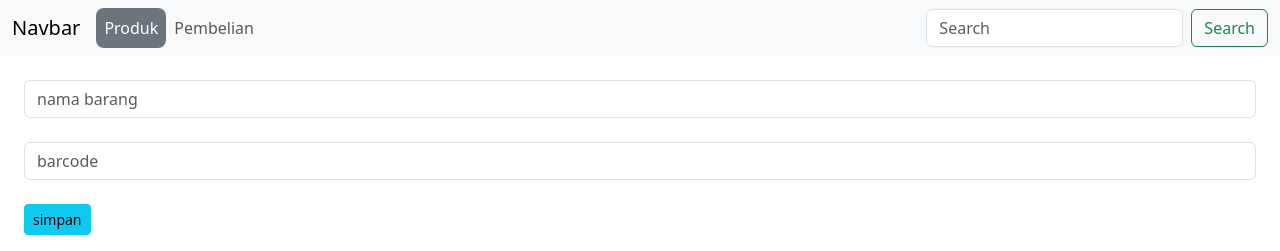
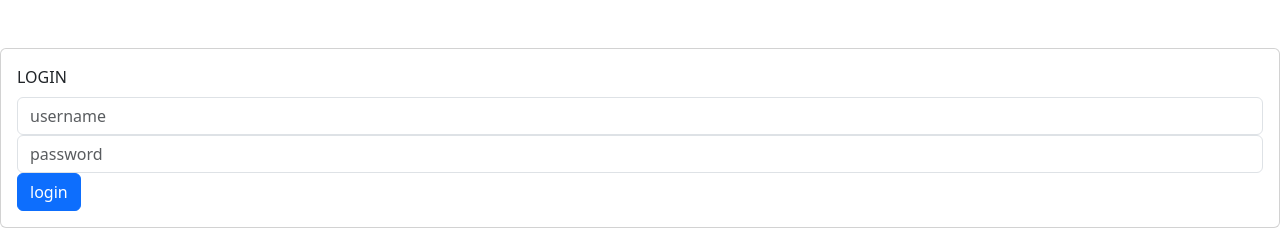
Before and after one commit to fandi-ahmad/codeigniter3, a CodeIgniter app: page /5520120026/index.php/produk/index in a window 1280 px wide. Shown: the top 251 px of the page. Run offline with CodeIgniter, Linux system fonts and the light colour scheme; data that the repository does not hold is empty.

Commit message:
add login page

```diff
--- a/application/controllers/produk.php
+++ b/application/controllers/produk.php
@@ -7,6 +7,7 @@ class Produk extends CI_Controller {
 	}
 
 	function index(){
+		if ($this->session->has_userdata('username')) {
 			$produks = $this->produk_model->select();
 			// $data['produks'] = $this->produk_model->select();
 			$data['produks'] = null;
@@ -16,6 +17,26 @@ class Produk extends CI_Controller {
 				$data['produks'][]=$prd;
 			}
 			$this->load->view('produk',$data);
+		} else {
+			$this->load->view('login');
+		}
+	}
+
+
+	function login() {
+		$this->load->model('user_model');
+		$key['username']=$this->input->post('username');
+		$key['password']=$this->input->post('password');
+		$user= $this->user_model->select($key);
+		if (count($user)>0) {
+			$this->session->set_userdata('username', $this->input->post('username'));
+			$this->index();
+		}
+	}
+
+	function logout() {
+		$this->session->unset_userdata('username', $this->input->post('username'));
+		$this->index();
 	}
 
 	function edit($id){
--- a/application/models/pembelian_model.php
+++ b/application/models/pembelian_model.php
@@ -25,6 +25,8 @@ class Pembelian_model extends CI_Model{
 		if($key != null){
 			$this -> db -> where($key);
 		}
+		$this -> db -> select('iddetailpembelian, namaproduk, sum(jumlah)as jumlah');
+		$this -> db -> group_by('produk.id');
 		$this -> db -> join('produk', 'produk.id = detailpembelian.idproduk');
 		return $this->db->get('detailpembelian')->result_array();
 	}
--- /dev/null
+++ b/application/views/login.php
@@ -0,0 +1,31 @@
+<!DOCTYPE html>
+<html lang="en">
+<head>
+    <meta charset="UTF-8">
+    <meta http-equiv="X-UA-Compatible" content="IE=edge">
+    <meta name="viewport" content="width=device-width, initial-scale=1.0">
+    <title>Login</title>
+	<link href="https://cdn.jsdelivr.net/npm/bootstrap@5.3.0-alpha1/dist/css/bootstrap.min.css" rel="stylesheet">
+</head>
+<body>
+
+<div class="row mt-5">
+    <div class="col md-4">
+        <div class="card">
+            <div class="card-body">
+                <div class="card-title">LOGIN</div>
+                <?php
+    	            echo form_open(site_url('produk/login'));
+                    echo form_input(['name'=>'username', 'class'=>'form-control', 'placeholder'=>'username']);
+                    echo form_input(['name'=>'password', 'class'=>'form-control', 'placeholder'=>'password', 'type'=>'password']);
+                    echo form_submit(['name'=>'login', 'class'=>'btn btn-primary', 'value'=>'login']);
+                    echo form_close();
+                ?>
+            </div>
+        </div>
+    </div>
+</div>
+
+<script src="https://cdn.jsdelivr.net/npm/bootstrap@5.3.0-alpha1/dist/js/bootstrap.bundle.min.js"></script>
+</body>
+</html>
--- a/application/views/transaksi.php
+++ b/application/views/transaksi.php
@@ -60,10 +60,10 @@
         $this->table->set_template($template);
         $rows=null;
         foreach($detils as $det) {
-            $row['idproduk'] = $det['idproduk'];
+            $row['iddetilpembelian'] = $det['iddetailpembelian'];
             $row['namaproduk'] = $det['namaproduk'];
             $row['jumlah'] = $det['jumlah'];
-            $row['hapus'] = "<a href='".site_url('pembelian/hapus/'.$row['idproduk'])."' class='btn btn-sm btn-danger'>hapus</a>";
+            $row['hapus'] = "<a href='".site_url('pembelian/hapus/'.$row['iddetilpembelian'])."' class='btn btn-sm btn-danger'>hapus</a>";
             $rows[]=$row;
         }
 
```
Also changed, not shown: application/models/user_model.php (added, +29 -0 lines). Lines whose indentation alone changed are shown as unchanged.
